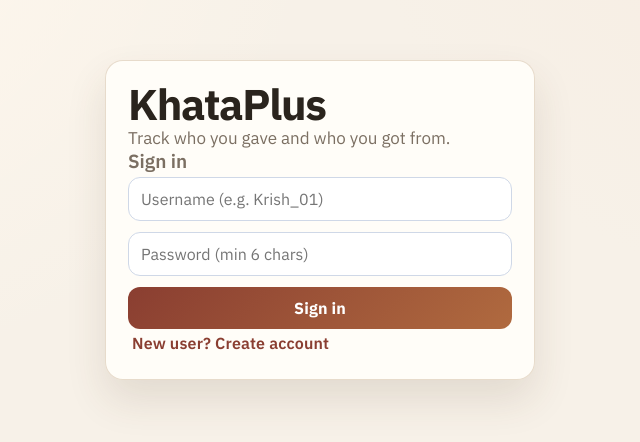
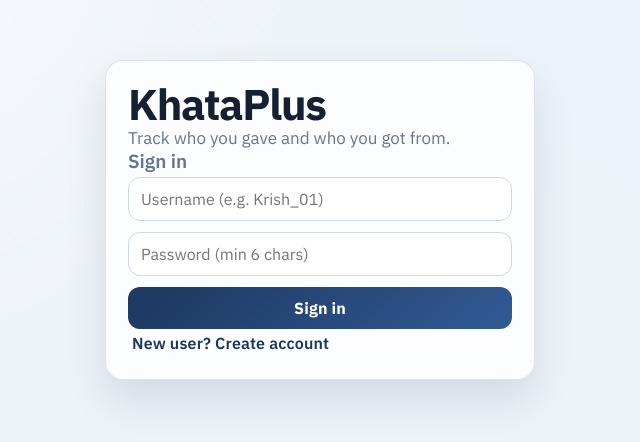
Before and after one commit to ErKrish25/AccountBook, a React (Vite) app in the folder Desktop/PORJECTS/Accountbook/: page / in a window 1280 px wide. Shown: the part 180-622 px from the top of the page, without its empty margins (320-960 px from the left). Built offline with nearby package versions, Linux system fonts and the light colour scheme; no server answers.

Commit message:
Switch to premium navy minimalist color palette

```diff
--- a/Desktop/PORJECTS/Accountbook/src/styles.css
+++ b/Desktop/PORJECTS/Accountbook/src/styles.css
@@ -1,17 +1,17 @@
 @import url('https://fonts.googleapis.com/css2?family=IBM+Plex+Sans:wght@400;500;600;700&display=swap');
 
 :root {
-  --bg: #f7f1e8;
-  --surface: #fffdf9;
-  --surface-soft: #f5efe4;
-  --text: #2a241d;
-  --text-muted: #7b6f62;
-  --border: #e5d8c8;
-  --brand-1: #7a3a2f;
-  --brand-2: #b06a3f;
-  --success: #1e7a56;
-  --danger: #ba3434;
-  --accent: #a65a2a;
+  --bg: #eef3f7;
+  --surface: #fcfdff;
+  --surface-soft: #f3f7fb;
+  --text: #172033;
+  --text-muted: #66758f;
+  --border: #d8e1ec;
+  --brand-1: #1f2a44;
+  --brand-2: #2f466f;
+  --success: #0f7a6d;
+  --danger: #be2f43;
+  --accent: #3b82f6;
   --radius-lg: 18px;
   --radius-md: 12px;
 }
@@ -25,8 +25,8 @@ body {
   font-family: 'IBM Plex Sans', 'Avenir Next', 'Segoe UI', sans-serif;
   color: var(--text);
   background:
-    radial-gradient(circle at 12% 9%, #fff8ee 0%, transparent 36%),
-    radial-gradient(circle at 90% 0%, #f7ece1 0%, transparent 34%),
+    radial-gradient(circle at 12% 9%, #f8fbff 0%, transparent 36%),
+    radial-gradient(circle at 90% 0%, #e7f3ff 0%, transparent 34%),
     var(--bg);
 }
 
@@ -47,11 +47,11 @@ body {
 }
 
 .card {
-  background: rgba(255, 253, 249, 0.95);
-  border: 1px solid rgba(229, 216, 200, 0.92);
+  background: rgba(252, 253, 255, 0.95);
+  border: 1px solid rgba(216, 225, 236, 0.92);
   border-radius: var(--radius-lg);
   padding: 22px;
-  box-shadow: 0 20px 40px rgba(85, 54, 30, 0.12);
+  box-shadow: 0 20px 40px rgba(20, 41, 84, 0.12);
   backdrop-filter: blur(4px);
 }
 
@@ -113,15 +113,15 @@ select {
 input:focus,
 select:focus {
   outline: none;
-  border-color: #d19b6e;
-  box-shadow: 0 0 0 3px rgba(176, 106, 63, 0.17);
+  border-color: #7fa6da;
+  box-shadow: 0 0 0 3px rgba(47, 101, 180, 0.17);
 }
 
 button {
   cursor: pointer;
   border: none;
   padding: 11px 14px;
-  background: linear-gradient(135deg, #8a3e31 0%, #b06a3f 100%);
+  background: linear-gradient(135deg, #1d375f 0%, #315a94 100%);
   color: #ffffff;
   font-weight: 700;
   letter-spacing: 0.01em;
@@ -129,7 +129,7 @@ button {
 
 button.link {
   background: transparent;
-  color: #8a3e31;
+  color: #1d375f;
   padding: 4px;
   font-weight: 600;
 }
@@ -153,13 +153,13 @@ button.link {
 .home-top {
   background:
     radial-gradient(circle at 85% 15%, rgba(255, 255, 255, 0.18) 0%, transparent 32%),
-    linear-gradient(140deg, #7a3a2f 0%, #9b5535 45%, #b06a3f 100%);
+    linear-gradient(140deg, #1f2a44 0%, #2b3d62 45%, #3a5888 100%);
   color: #ffffff;
   padding: 17px 15px 18px;
   border-bottom-left-radius: 24px;
   border-bottom-right-radius: 24px;
   box-shadow:
-    0 14px 34px rgba(122, 58, 47, 0.35),
+    0 14px 34px rgba(20, 41, 84, 0.32),
     inset 0 -1px 0 rgba(255, 255, 255, 0.15);
 }
 
@@ -183,7 +183,7 @@ button.link {
   border-radius: 16px;
   overflow: hidden;
   color: #52617d;
-  box-shadow: 0 10px 24px rgba(122, 74, 36, 0.16);
+  box-shadow: 0 10px 24px rgba(31, 58, 107, 0.16);
 }
 
 .summary-stats {
@@ -233,7 +233,7 @@ button.link {
   background: transparent;
   border: none;
   padding: 6px;
-  color: #9b5535;
+  color: #2f5fa8;
   font-size: 16px;
 }
 
@@ -269,7 +269,7 @@ button.link {
   width: 42px;
   height: 42px;
   border-radius: 999px;
-  background: linear-gradient(140deg, #9b5535 0%, #c98755 100%);
+  background: linear-gradient(140deg, #3f6fb3 0%, #6195d8 100%);
   color: #ffffff;
   display: grid;
   place-items: center;
@@ -315,11 +315,11 @@ button.link {
 
 .add-party-sheet {
   width: min(390px, 100%);
-  background: #ffffff;
+  background: var(--surface);
   border: 1px solid var(--border);
   border-radius: 14px;
   padding: 14px;
-  box-shadow: 0 18px 38px rgba(31, 41, 55, 0.22);
+  box-shadow: 0 18px 38px rgba(20, 41, 84, 0.24);
 }
 
 .add-party-sheet h4 {
@@ -331,7 +331,7 @@ button.link {
   position: fixed;
   inset: 0;
   z-index: 28;
-  background: rgba(15, 23, 42, 0.4);
+  background: rgba(17, 31, 52, 0.38);
   display: grid;
   place-items: center;
   padding: 16px;
@@ -347,11 +347,11 @@ button.link {
 }
 
 .add-party-cancel-btn {
-  background: linear-gradient(135deg, #a33131 0%, #bb3d3d 100%);
+  background: linear-gradient(135deg, #475569 0%, #64748b 100%);
 }
 
 .add-party-save-btn {
-  background: linear-gradient(135deg, #cb2b38 0%, #de4150 100%);
+  background: linear-gradient(135deg, #1d375f 0%, #315a94 100%);
 }
 
 .fab-add {
@@ -361,11 +361,11 @@ button.link {
   z-index: 14;
   border-radius: 999px;
   padding: 11px 22px;
-  background: linear-gradient(135deg, #8f3a32 0%, #ba3434 100%);
+  background: linear-gradient(135deg, #1d375f 0%, #315a94 100%);
   color: #ffffff;
   font-size: 16px;
   font-weight: 800;
-  box-shadow: 0 12px 24px rgba(143, 58, 50, 0.34);
+  box-shadow: 0 12px 24px rgba(29, 55, 95, 0.34);
 }
 
 .ledger-detail {
@@ -376,10 +376,10 @@ button.link {
 .detail-top {
   background:
     radial-gradient(circle at 80% 10%, rgba(255, 255, 255, 0.16) 0%, transparent 30%),
-    linear-gradient(140deg, #7a3a2f 0%, #9b5535 45%, #b06a3f 100%);
+    linear-gradient(140deg, #1f2a44 0%, #2b3d62 45%, #3a5888 100%);
   padding: 13px 11px 15px;
   box-shadow:
-    0 12px 26px rgba(122, 58, 47, 0.3),
+    0 12px 26px rgba(20, 41, 84, 0.28),
     inset 0 -1px 0 rgba(255, 255, 255, 0.14);
 }
 
@@ -578,7 +578,7 @@ button.link {
 }
 
 .give-action-btn {
-  background: linear-gradient(135deg, #be123c 0%, #e11d48 100%);
+  background: linear-gradient(135deg, #b4233a 0%, #d83a52 100%);
 }
 
 .get-action-btn {
```
